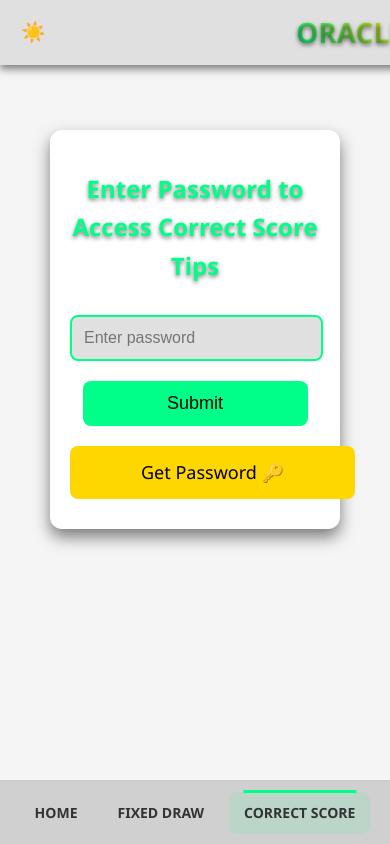
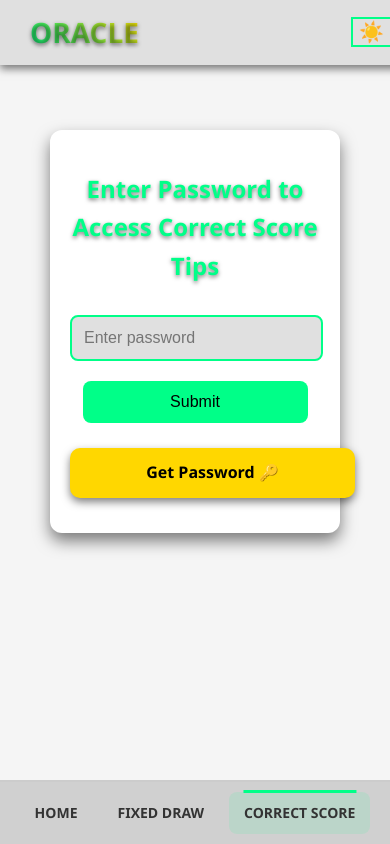
Before and after one commit to TweveMk/Oracle, a plain HTML site: page correct-score.html in a window 390 px wide. Both pictures are taken after a click on the button "Toggle theme". Drawn offline with Linux system fonts and the light colour scheme.

Commit message:
Add files via upload

```diff
--- a/correct-score.html
+++ b/correct-score.html
@@ -8,15 +8,15 @@
 </head>
 <body class="dark-theme">
     <header class="main-header">
+        <span class="site-title">ORACLE</span>
         <button class="theme-toggle" aria-label="Toggle theme">🌙</button>
-        <span class="site-title">ORACLE</span>
     </header>
     <div id="password-prompt" class="section active">
         <div class="password-box">
             <h2>Enter Password to Access Correct Score Tips</h2>
-            <input type="password" id="password-input" placeholder="Enter password" />
+            <input type="password" id="password-input" placeholder="Enter password" aria-label="Password input" />
             <button id="submit-password">Submit</button>
-            <a href="http://wa.me/+25765777318" target="_blank" class="get-password-btn">Get Password 🔑</a>
+            <a href="http://wa.me/+25765777318" target="_blank" class="get-password-btn" aria-label="Get password via WhatsApp">Get Password 🔑</a>
             <p id="error-message" style="color: var(--fail-color); display: none;">Incorrect password. Please try again.</p>
         </div>
     </div>
--- a/scripts.js
+++ b/scripts.js
@@ -33,8 +33,14 @@ function setupCopyCode() {
 
 function setupThemeToggle() {
     const toggleButton = document.querySelector('.theme-toggle');
+    const savedTheme = localStorage.getItem('theme');
+    if (savedTheme === 'light') {
+        document.body.classList.add('light-theme');
+        toggleButton.textContent = '☀️';
+    }
     toggleButton.addEventListener('click', () => {
         document.body.classList.toggle('light-theme');
         toggleButton.textContent = document.body.classList.contains('light-theme') ? '☀️' : '🌙';
+        localStorage.setItem('theme', document.body.classList.contains('light-theme') ? 'light' : 'dark');
     });
 }
--- a/styles.css
+++ b/styles.css
@@ -84,23 +84,6 @@ body.light-theme .code-box {
     box-shadow: 0 4px 8px var(--shadow-color);
 }
 
-.theme-toggle {
-    background: none;
-    border: none;
-    font-size: 24px;
-    color: var(--text-accent);
-    cursor: pointer;
-    transition: transform 0.3s ease;
-}
-
-.theme-toggle:hover {
-    transform: scale(1.2);
-}
-
-body.light-theme .theme-toggle {
-    color: var(--light-text);
-}
-
 .site-title {
     font-size: 36px;
     font-weight: 800;
@@ -110,6 +93,29 @@ body.light-theme .theme-toggle {
     text-shadow: 0 2px 4px var(--shadow-color);
     text-transform: uppercase;
     animation: pulse 2s infinite ease-in-out;
+    margin-left: 20px; /* Balanced spacing from left edge */
+}
+
+.theme-toggle {
+    background: none;
+    border: none;
+    font-size: 24px;
+    color: var(--text-accent);
+    cursor: pointer;
+    transition: transform 0.3s ease;
+    margin-right: 20px; /* Balanced spacing from right edge */
+}
+
+.theme-toggle:hover {
+    transform: scale(1.2);
+}
+
+.theme-toggle:focus {
+    outline: 2px solid var(--text-accent);
+}
+
+body.light-theme .theme-toggle {
+    color: var(--light-text);
 }
 
 @keyframes pulse {
@@ -426,21 +432,31 @@ body.light-theme .password-box input {
     transform: scale(1.05);
 }
 
+.password-box button:focus {
+    outline: 2px solid var(--text-accent);
+}
+
 .get-password-btn {
     display: inline-block;
-    padding: 12px 30px;
-    font-size: 18px;
+    padding: 14px 40px;
+    font-size: 20px;
     background-color: var(--highlight);
     color: #000;
     text-decoration: none;
-    border-radius: 8px;
-    margin: 10px 0;
+    border-radius: 10px;
+    margin: 15px 0;
     transition: background-color 0.3s ease, transform 0.3s ease;
+    box-shadow: 0 4px 8px var(--shadow-color);
+    font-weight: 600;
 }
 
 .get-password-btn:hover {
-    background-color: var(--text-accent);
+    background: var(--gradient);
     transform: scale(1.05);
+}
+
+.get-password-btn:focus {
+    outline: 2px solid var(--text-accent);
 }
 
 @media (max-width: 600px) {
@@ -450,10 +466,12 @@ body.light-theme .password-box input {
 
     .site-title {
         font-size: 28px;
+        margin-left: 15px;
     }
 
     .theme-toggle {
         font-size: 20px;
+        margin-right: 15px;
     }
 
     .nav-link, .tab-btn {
@@ -484,5 +502,10 @@ body.light-theme .password-box input {
 
     .password-box input, .password-box button, .get-password-btn {
         width: 90%;
+        font-size: 16px;
+    }
+
+    .get-password-btn {
+        padding: 12px 30px;
     }
 }
```
Also changed, not shown: fixed-draw.html (+1 -1 lines), index.html (+1 -1 lines).
